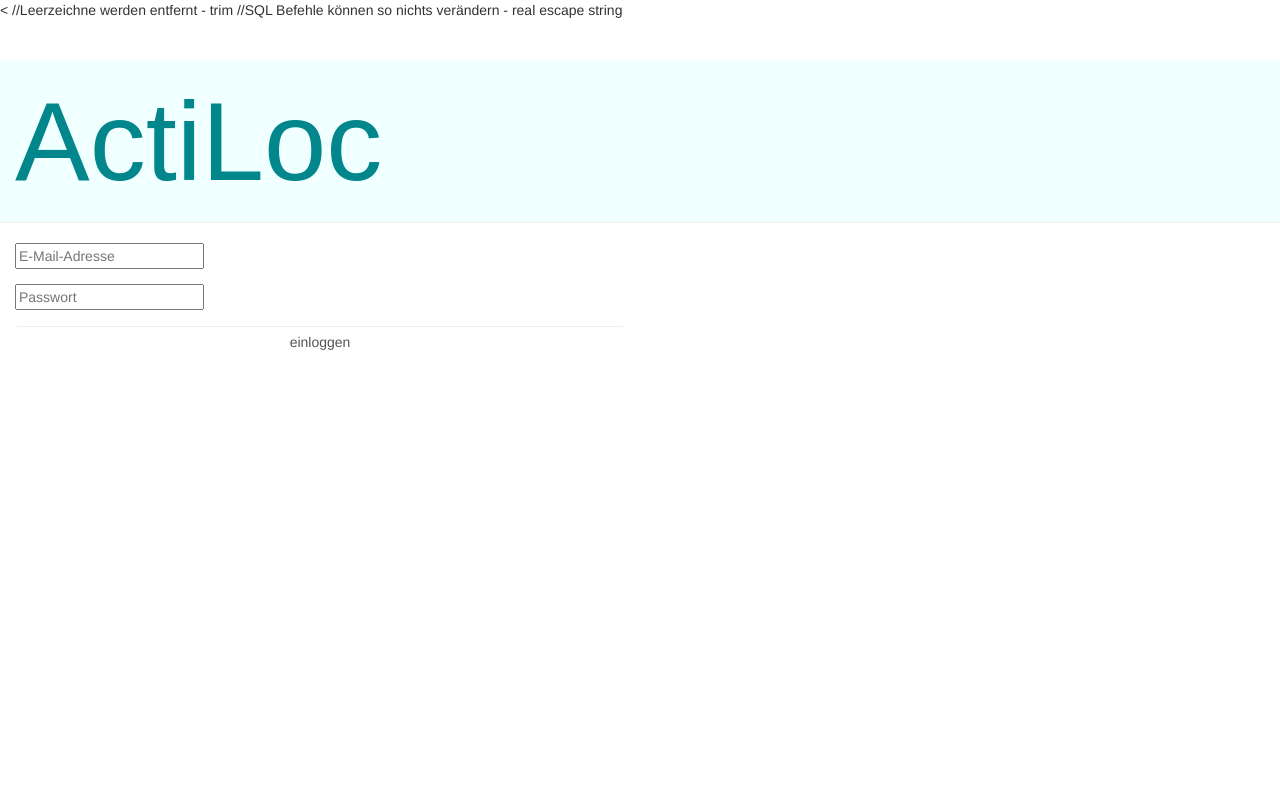
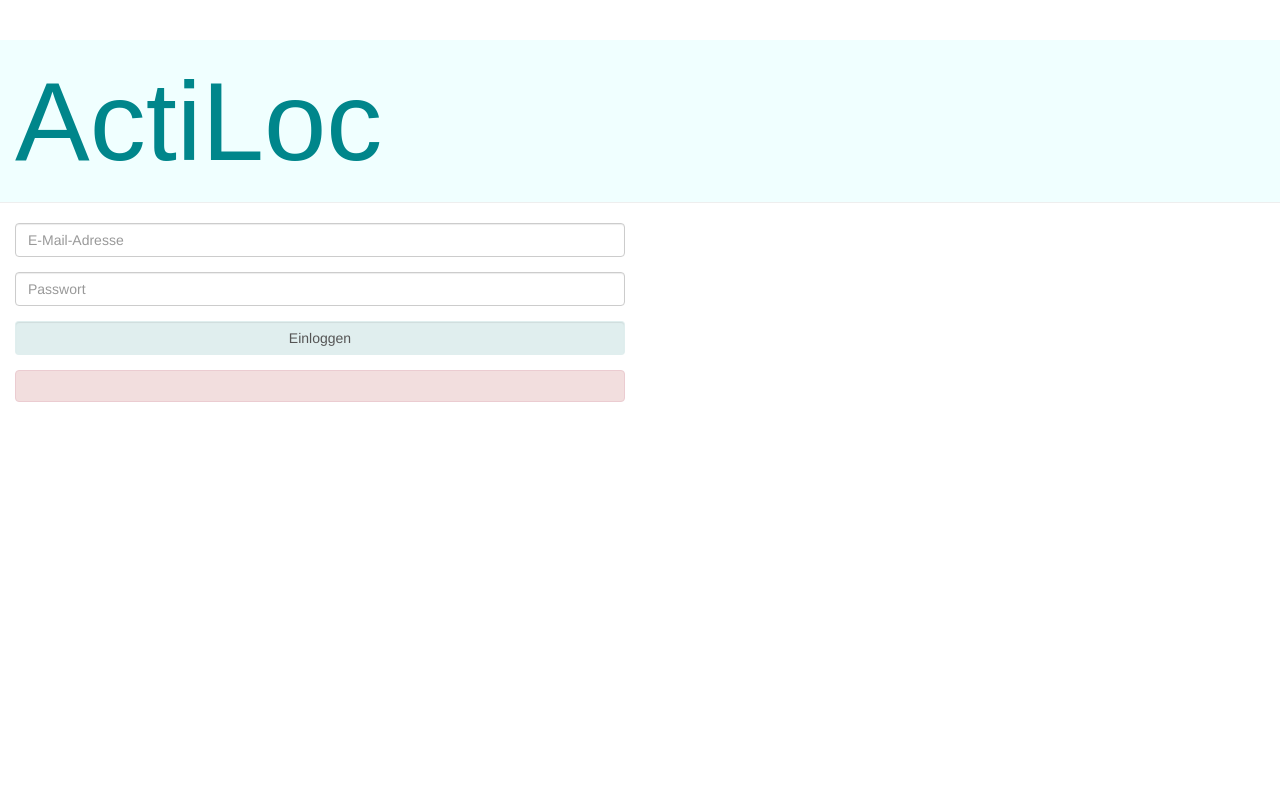
Before and after one commit to JennyZisette/Actiloc, a PHP site: page /login.php in a window 1280 px wide. Run offline with PHP 8.4, Linux system fonts and the light colour scheme; some libraries are stand-ins or nearby versions.

Commit message:
login funktioniert jetzt

```diff
--- a/css/actiloc.css
+++ b/css/actiloc.css
@@ -11,3 +11,8 @@ h1 {
 }
 
 /** Index**/
+/** Login**/
+
+.einloggen{
+  background-color:#e0eeee;
+}
--- a/login.php
+++ b/login.php
@@ -16,14 +16,14 @@
   $success_msg = "";
   // Kontrolle, ob die Seite direkt aufgerufen wurde oder vom Login-Formular
   if(isset($_POST['login-submit'])){
-    if(!empty($_POST['email']) && !empty($_POST['passwort'])){
+    if(!empty($_POST['email']) && !empty($_POST['password'])){
 
       // prüft echte Eingaben
       $email = filter_data($_POST['email']);
       $password = filter_data($_POST['password']);
 
 
-      $result = login($email,$passwort);
+      $result = login($email,$password);
 
       // Anzahl der gefundenen Ergebnisse in $row_count
   		$row_count = mysqli_num_rows($result);
@@ -45,10 +45,6 @@
 
 ?>
 
-
-
-
-
 <html>
   <head>
     <meta charset="UTF-8">
@@ -62,10 +58,7 @@
     <!-- jQuery code-->
     <script src="https://ajax.googleapis.com/ajax/libs/jquery/2.2.2/jquery.min.js"></script>
 
-    <!-- fürs Plugin -->
-    <link rel="stylesheet" href="plugin/css/ap-scroll-top.css">
-    <script src="//code.jquery.com/jquery-2.1.4.min.js"></script>
-    <script src="plugin/js/ap-scroll-top.js"></script>
+
   </head>
   <body>
       <div class="page-header col-xs-12 header">
@@ -75,21 +68,21 @@
             </a>
           </header>
       </div>
-      <div class="col-xs-12">
-        <form id="login-form" action="index.php" method="post" role="form" style="display: block;">
+      <div class="col-xs-6">
+        <form id="login-form" action="login.php" method="post" role="form" style="display: block;">
           <div class="form-group">
-            <input type="email" name="email" id="email" tabindex="1" placeholder="E-Mail-Adresse" value="">
+            <input type="email" name="email" id="email" tabindex="1" class="form-control" placeholder="E-Mail-Adresse" value="">
           </div>
           <div class="form-group">
-            <input type="passwort" name="passwort" id="password" tabindex="2" placeholder="Passwort">
+            <input type="password" name="password" id="password" tabindex="2" class="form-control" placeholder="Passwort">
           </div>
           <div class="form-group">
             <div class="row">
-              <div class="col-sm-6">
-                <input type="submit" name="login-submit" id="login-submit" tabindex="3" class="form-control btn btn-login" value="einloggen">
+              <div class="col-sm-12">
+                <button type="submit" name="login-submit" id="login-submit" tabindex="3" class="form-control btn btn-login einloggen">Einloggen</button>
               </div>
             </div>
           </div>
         </form>
-
+        <div class="alert alert-danger" role="alert"> <?php echo $error_msg?></div>
    </body>
--- a/system/data.php
+++ b/system/data.php
@@ -1,8 +1,8 @@
-<<?php
+<?php
 // Verbindung mit der Datenbank
 function get_db_connection()
 {
-  $db = mysqli_connect('localhost', '155425_3_1', 'U8vkYLSidVbD', '155425_3_1')
+  $db = mysqli_connect('localhost', '155425_3_1', 'zwDEeuSNJ4BC', '155425_3_1')
     or die('Verbindung zum Datenbank-Server konnte nicht aufgebaut werden.');
     mysqli_query($db, "SET NAMES 'utf8'");
   return $db;
@@ -20,9 +20,9 @@ function get_result($sql)
 }
 
 
-//Einlogen
+//Einloggen
 function login($email , $password){
-  $sql = "SELECT * FROM admin WHERE email = '".$email."' AND passwort = '".$password."';";
+  $sql = "SELECT * FROM admin WHERE email = '".$email."' AND password = '".$password."';";
   return get_result($sql);
 }
 
--- a/system/security.php
+++ b/system/security.php
@@ -1,5 +1,8 @@
 <?php
   require_once("data.php");
+
+  //Leerzeichne werden entfernt - trim
+  //SQL Befehle können so nichts verändern - real escape string
 
 	function filter_data($input){
 		$db = get_db_connection();
@@ -13,5 +16,3 @@
 		return $input;
 	}
 	?>
-	//Leerzeichne werden entfernt - trim
-  //SQL Befehle können so nichts verändern - real escape string
```
